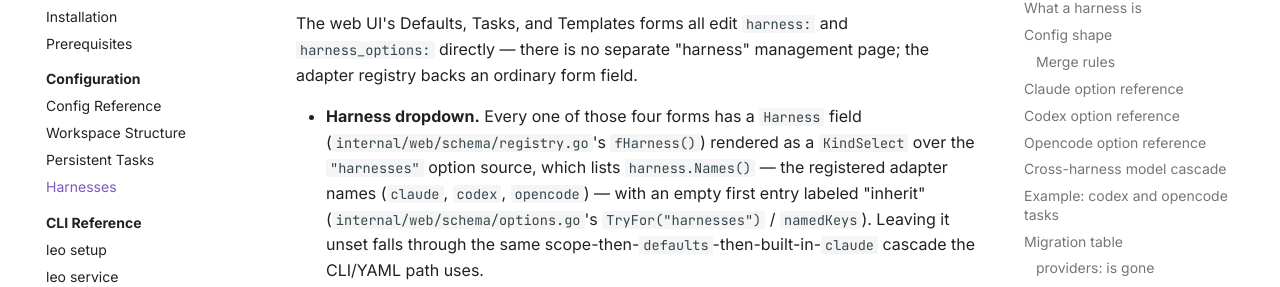
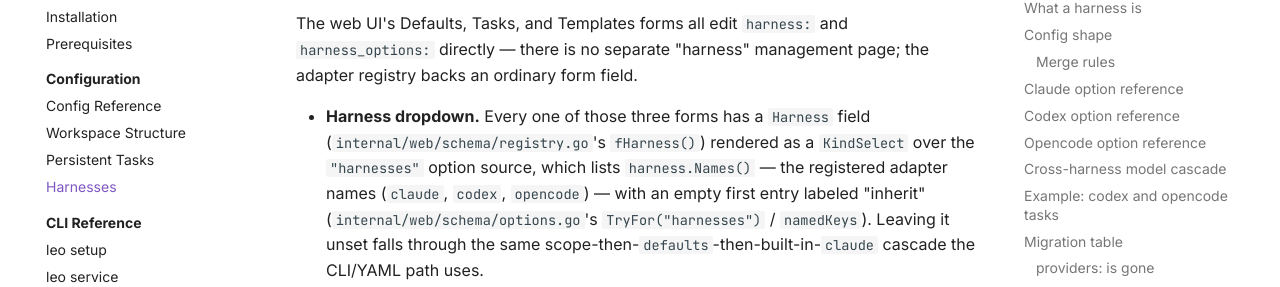
Before and after one commit to blackpaw-studio/leo, an MkDocs documentation site: the page built from docs/configuration/harnesses.md, in a window 1280 px wide and 900 px high, scrolled down 11183 px. Shown: the part 154-441 px from the top of the window. Built offline with MkDocs 1.6.1 and Material for MkDocs 9.7.7, drawn with Linux system fonts in a browser that asks for light colours; comment, search, counter and statistics services are not loaded.

Commit message:
docs: fix stale form count in harnesses.md (four -> three)

```diff
--- a/docs/configuration/harnesses.md
+++ b/docs/configuration/harnesses.md
@@ -470,7 +470,7 @@ The web UI's Defaults, Tasks, and Templates forms all
 edit `harness:` and `harness_options:` directly — there is no separate
 "harness" management page; the adapter registry backs an ordinary form field.
 
-- **Harness dropdown.** Every one of those four forms has a `Harness` field
+- **Harness dropdown.** Every one of those three forms has a `Harness` field
   (`internal/web/schema/registry.go`'s `fHarness()`) rendered as a
   `KindSelect` over the `"harnesses"` option source, which lists
   `harness.Names()` — the registered adapter names (`claude`, `codex`,
```
